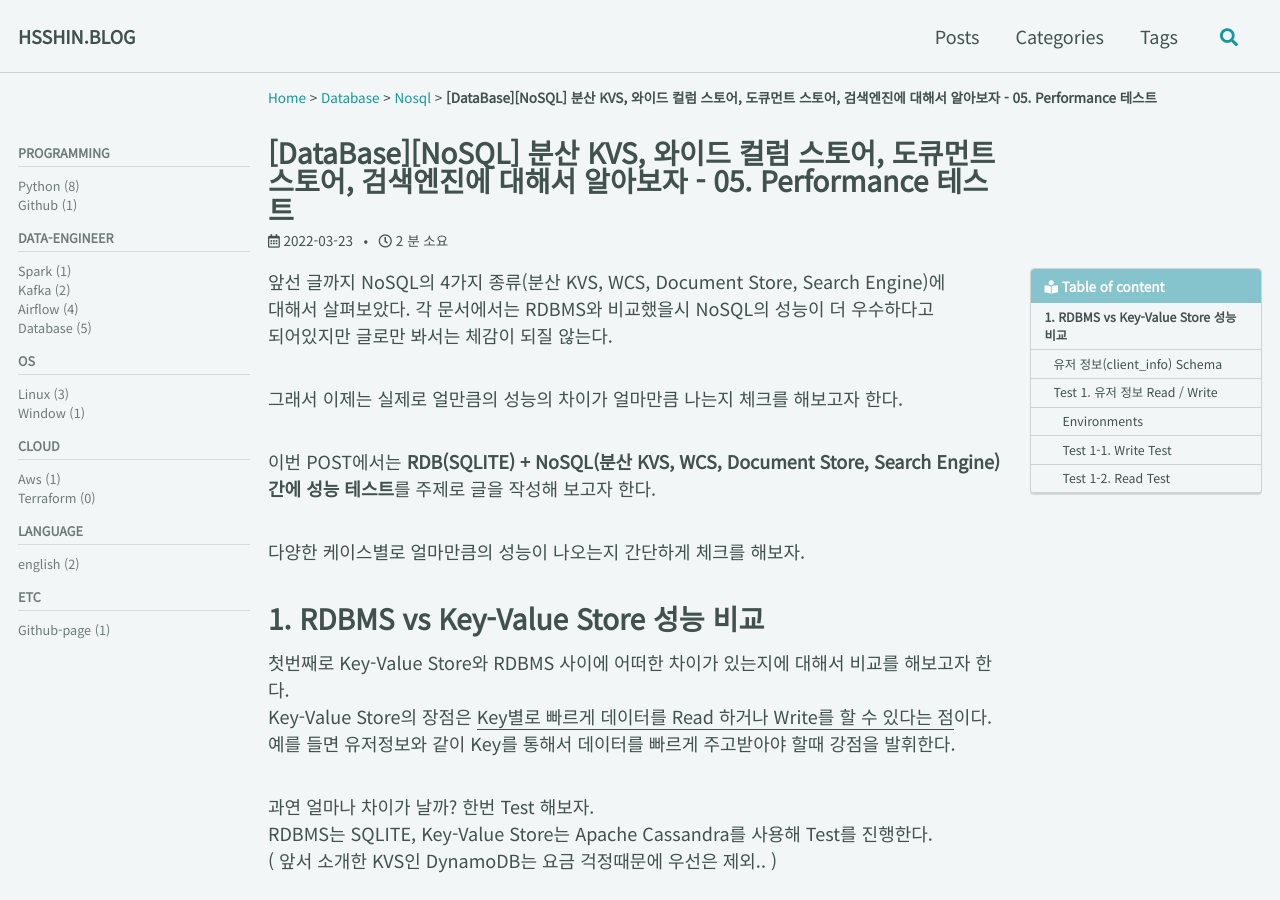
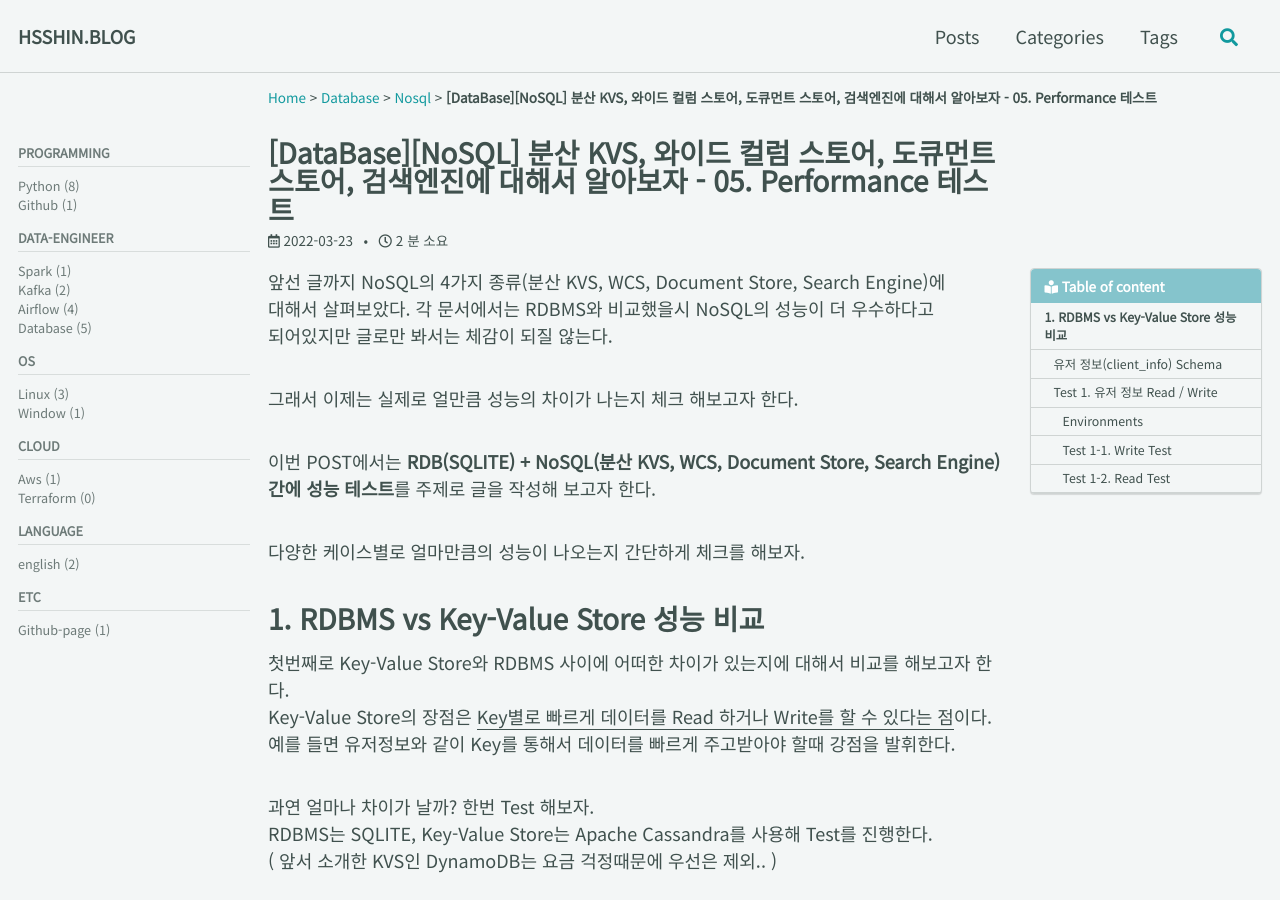
Before and after one commit to dlgldgldgld/dlgldgldgld.github.io, a Jekyll site: the page built from _posts/DataBase/2022-03-23-nosql_performance_test.md, in a window 1280 px wide and 900 px high. Built offline with Jekyll 4.4.1, drawn with Linux system fonts in a browser that asks for light colours; cached includes are drawn as plain includes; comment, search, counter and statistics services are not loaded.

Commit message:
오타 수정

```diff
--- a/_posts/DataBase/2022-03-23-nosql_performance_test.md
+++ b/_posts/DataBase/2022-03-23-nosql_performance_test.md
@@ -9,7 +9,7 @@ tag: [Database, NoSQL]
 대해서 살펴보았다. 각 문서에서는 RDBMS와 비교했을시 NoSQL의 성능이 더 우수하다고
 되어있지만 글로만 봐서는 체감이 되질 않는다.
 
-그래서 이제는 실제로 얼만큼의 성능의 차이가 얼마만큼 나는지 체크를 해보고자 한다.
+그래서 이제는 실제로 얼만큼 성능의 차이가 나는지 체크 해보고자 한다.
 
 이번 POST에서는 **RDB(SQLITE) + NoSQL(분산 KVS, WCS, Document Store, Search Engine)간에 성능 테스트**를 주제로 글을 작성해 보고자 한다.
 
```
